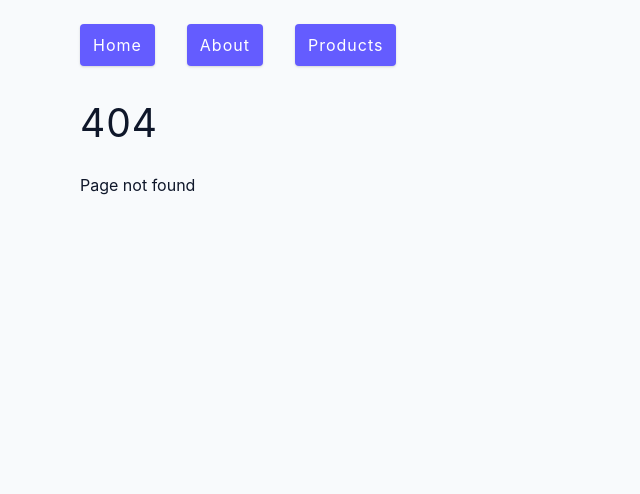
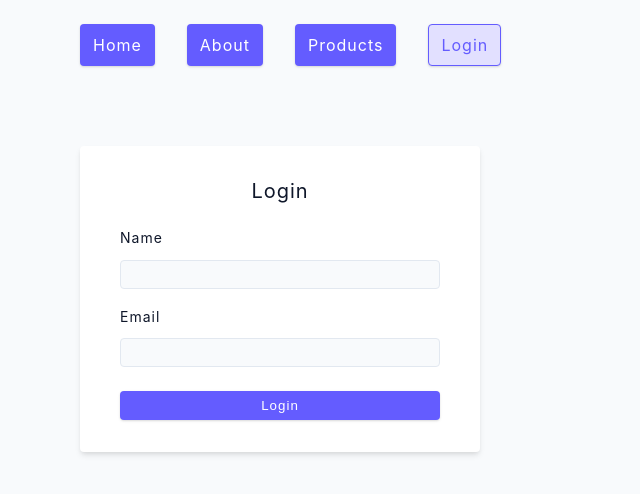
Before and after one commit to midcenturydude7/react-router-6-app, a React (Create React App) app: page /login in a window 1280 px wide. Before the commit this address had no page. Shown: the top 494 px of the page, without its empty margins (0-640 px from the left). Built offline with nearby package versions, Linux system fonts and the light colour scheme.

Commit message:
Working with urlParams to set up dynamic vars and login/dashboard pgs

```diff
--- a/src/App.js
+++ b/src/App.js
@@ -6,8 +6,12 @@ import Products from "./pages/Products";
 import SingleProduct from "./pages/SingleProduct";
 import Error from "./pages/Error";
 import SharedLayout from "./pages/SharedLayout";
+import Dashboard from "./pages/Dashboard";
+import Login from "./pages/Login";
 
 function App() {
+  const [user, setUser] = React.useState(null);
+
   return (
     <>
       <Routes>
@@ -16,6 +20,11 @@ function App() {
           <Route path="/about" element={<About />} />
           <Route path="/products" element={<Products />} />
           <Route path="/products/:productId" element={<SingleProduct />} />
+          <Route path="/login" element={<Login setUser={setUser}></Login>} />
+          <Route
+            path="/dashboard"
+            element={<Dashboard user={user}></Dashboard>}
+          />
           <Route path="*" element={<Error />} />
         </Route>
         <Route
--- a/src/components/StyledNavbar.js
+++ b/src/components/StyledNavbar.js
@@ -24,6 +24,13 @@ const Navbar = () => {
         }>
         Products
       </NavLink>
+      <NavLink
+        to="/login"
+        className={({ isActive }) =>
+          isActive ? "btn active btn-selected" : "btn"
+        }>
+        Login
+      </NavLink>
     </nav>
   );
 };
--- a/src/data.js
+++ b/src/data.js
@@ -11,6 +11,7 @@ const products = [
   {
     id: "recEHmzvupvT8ZONH",
     name: "albany sectional",
+    price: 225,
     image:
       "https://dl.airtable.com/.attachmentThumbnails/0be1af59cf889899b5c9abb1e4db38a4/d631ac52",
     description:
@@ -19,6 +20,7 @@ const products = [
   {
     id: "rec5NBwZ5zCD9nfF0",
     name: "albany table",
+    price: 195,
     image:
       "https://dl.airtable.com/.attachmentThumbnails/7478483f40a2f56662a87b304bd4e104/707d397f",
     description:
@@ -27,6 +29,7 @@ const products = [
   {
     id: "recd1jIVIEChmiwhe",
     name: "armchair",
+    price: 495,
     image:
       "https://dl.airtable.com/.attachmentThumbnails/530c07c5ade5acd9934c8dd334458b86/cf91397f",
     description:
@@ -35,6 +38,7 @@ const products = [
   {
     id: "recoM2MyHJGHLVi5l",
     name: "bar stool",
+    price: 95,
     image:
       "https://dl.airtable.com/.attachmentThumbnails/a6119fabf7256049cc0e8dbcdf536c9c/b0153f66",
     description:
--- a/src/pages/Dashboard.js
+++ b/src/pages/Dashboard.js
@@ -1,7 +1,7 @@
-const Dashboard = () => {
+const Dashboard = ({ user }) => {
   return (
-    <section className='section'>
-      <h4>Dashboard</h4>
+    <section className="section">
+      <h4>Hello, {user?.name}</h4>
     </section>
   );
 };
--- a/src/pages/Login.js
+++ b/src/pages/Login.js
@@ -1,41 +1,48 @@
-import { useState } from 'react';
-const Login = () => {
-  const [name, setName] = useState('');
-  const [email, setEmail] = useState('');
+import { useState } from "react";
+import { useNavigate } from "react-router-dom";
+
+const Login = ({ setUser }) => {
+  const [name, setName] = useState("");
+  const [email, setEmail] = useState("");
+
+  const navigate = useNavigate();
 
   const handleSubmit = async (e) => {
     e.preventDefault();
+    if (!name || !email) return;
+    setUser({ name: name, email: email });
+    navigate("/dashboard");
   };
 
   return (
-    <section className='section'>
-      <form className='form' onSubmit={handleSubmit}>
+    <section className="section">
+      <form className="form" onSubmit={handleSubmit}>
         <h5>login</h5>
-        <div className='form-row'>
-          <label htmlFor='name' className='form-label'>
+        <div className="form-row">
+          <label htmlFor="name" className="form-label">
             name
           </label>
           <input
-            type='text'
-            className='form-input'
-            id='name'
+            type="text"
+            className="form-input"
+            id="name"
             value={name}
             onChange={(e) => setName(e.target.value)}
           />
         </div>
-        <div className='form-row'>
-          <label htmlFor='email' className='form-label'>
+        <div className="form-row">
+          <label htmlFor="email" className="form-label">
             email
           </label>
           <input
-            type='email'
-            className='form-input'
-            id='email'
+            type="email"
+            className="form-input"
+            id="email"
             value={email}
             onChange={(e) => setEmail(e.target.value)}
           />
         </div>
-        <button type='submit' className='btn btn-block'>
+        <button type="submit" className="btn btn-block">
           login
         </button>
       </form>
```
